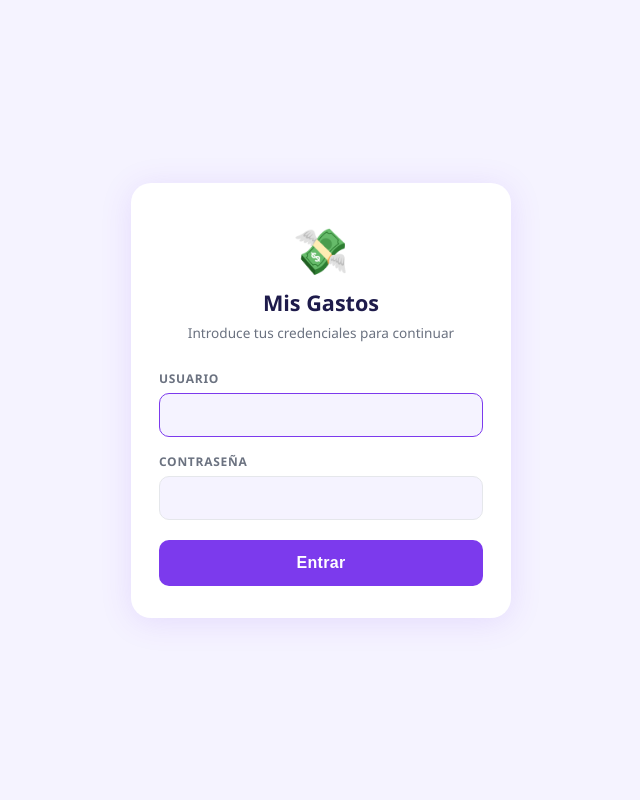
After one commit to ConstanzaCaballero/mis-gastos, a Flask app: page /login in a window 1280 px wide. The commit adds this page. Shown: the whole page, without its empty margins (319-959 px from the left). Run offline with Flask 3, Linux system fonts and the light colour scheme; some libraries are stand-ins or nearby versions.

Commit message:
Add login page and update categories
- Session-based auth: USERNAME/PASSWORD from env vars
- /login page with error feedback, /logout route
- All routes and API endpoints protected with @login_required
- JS redirects to /login on 401 (expired session)
- Remove Hogar category, add Otros category
- Add SECRET_KEY, USERNAME, PASSWORD to render.yaml

Co-Authored-By: Claude Sonnet 4.6 <noreply@anthropic.com>

```diff
--- a/app.py
+++ b/app.py
@@ -1,25 +1,68 @@
+import functools
 import os
+import secrets
 from contextlib import contextmanager
 from datetime import datetime
 
 import psycopg2
 from psycopg2.extras import RealDictCursor
-from flask import Flask, jsonify, render_template, request
+from flask import (
+    Flask, jsonify, redirect, render_template,
+    request, session, url_for,
+)
 
 app = Flask(__name__)
+app.secret_key = os.environ.get("SECRET_KEY", "dev-secret-change-me")
 
 _DATABASE_URL = os.environ.get("DATABASE_URL", "")
 if _DATABASE_URL.startswith("postgres://"):
     _DATABASE_URL = _DATABASE_URL.replace("postgres://", "postgresql://", 1)
 
+_USERNAME = os.environ.get("USERNAME", "admin")
+_PASSWORD = os.environ.get("PASSWORD", "password")
+
 CATEGORIES = [
     "supermercado", "restaurantes", "alquiler", "transporte",
     "viajes", "ropa_compras", "salud_gym", "fertilidad",
-    "hogar", "envios", "ocio", "suscripciones",
-    "claude", "adopta_abuelo", "comunidad_stro", "temu",
+    "envios", "ocio", "suscripciones",
+    "claude", "adopta_abuelo", "comunidad_stro", "temu", "otros",
 ]
 
 
+# ── Auth ─────────────────────────────────────────────────────
+def login_required(f):
+    @functools.wraps(f)
+    def decorated(*args, **kwargs):
+        if not session.get("logged_in"):
+            if request.path.startswith("/api/"):
+                return jsonify({"error": "No autenticado"}), 401
+            return redirect(url_for("login"))
+        return f(*args, **kwargs)
+    return decorated
+
+
+@app.route("/login", methods=["GET", "POST"])
+def login():
+    error = None
+    if request.method == "POST":
+        username = request.form.get("username", "")
+        password = request.form.get("password", "")
+        ok = secrets.compare_digest(username, _USERNAME) and \
+             secrets.compare_digest(password, _PASSWORD)
+        if ok:
+            session["logged_in"] = True
+            return redirect(url_for("index"))
+        error = "Usuario o contraseña incorrectos"
+    return render_template("login.html", error=error)
+
+
+@app.route("/logout")
+def logout():
+    session.clear()
+    return redirect(url_for("login"))
+
+
+# ── DB ───────────────────────────────────────────────────────
 @contextmanager
 def get_db():
     conn = psycopg2.connect(_DATABASE_URL, cursor_factory=RealDictCursor)
@@ -50,12 +93,15 @@ def init_db():
             )
 
 
+# ── Routes ───────────────────────────────────────────────────
 @app.route("/")
+@login_required
 def index():
     return render_template("index.html")
 
 
 @app.route("/api/expenses", methods=["GET"])
+@login_required
 def list_expenses():
     month = request.args.get("month") or datetime.today().strftime("%Y-%m")
     with get_db() as conn:
@@ -75,6 +121,7 @@ def list_expenses():
 
 
 @app.route("/api/expenses", methods=["POST"])
+@login_required
 def add_expense():
     data = request.get_json(silent=True) or {}
     try:
@@ -106,6 +153,7 @@ def add_expense():
 
 
 @app.route("/api/expenses/<int:expense_id>", methods=["DELETE"])
+@login_required
 def delete_expense(expense_id):
     with get_db() as conn:
         with conn.cursor() as cur:
@@ -114,6 +162,7 @@ def delete_expense(expense_id):
 
 
 @app.route("/api/summary")
+@login_required
 def summary():
     month = request.args.get("month") or datetime.today().strftime("%Y-%m")
     with get_db() as conn:
--- a/static/app.js
+++ b/static/app.js
@@ -10,7 +10,6 @@ const CATS = [
   { id: 'ropa_compras',   icon: '🛍️', label: 'Ropa / Compras',    short: 'Ropa',       color: '#db2777' },
   { id: 'salud_gym',      icon: '💪', label: 'Salud / Gym',        short: 'Salud',      color: '#65a30d' },
   { id: 'fertilidad',     icon: '🧬', label: 'Fertilidad',         short: 'Fertilidad', color: '#9333ea' },
-  { id: 'hogar',          icon: '🏠', label: 'Hogar',              short: 'Hogar',      color: '#475569' },
   { id: 'envios',         icon: '📦', label: 'Envíos',             short: 'Envíos',     color: '#92400e' },
   { id: 'ocio',           icon: '🎮', label: 'Ocio',               short: 'Ocio',       color: '#dc2626' },
   { id: 'suscripciones',  icon: '📺', label: 'Suscripciones',      short: 'Suscripc.',  color: '#4338ca' },
@@ -18,6 +17,7 @@ const CATS = [
   { id: 'adopta_abuelo',  icon: '👴', label: 'Adopta un abuelo',   short: 'A. Abuelo',  color: '#c2410c' },
   { id: 'comunidad_stro', icon: '🏘️', label: 'Comunidad Stro',    short: 'Stro',       color: '#0d9488' },
   { id: 'temu',           icon: '🛍️', label: 'TEMU',              short: 'TEMU',       color: '#f97316' },
+  { id: 'otros',          icon: '🗂️', label: 'Otros',             short: 'Otros',      color: '#6b7280' },
 ];
 const CAT_MAP = Object.fromEntries(CATS.map(c => [c.id, c]));
 
@@ -106,6 +106,7 @@ async function loadAll() {
 async function loadSummary() {
   try {
     const res  = await fetch(`/api/summary?month=${currentMonth}`);
+    if (res.status === 401) { location.href = '/login'; return; }
     const data = await res.json();
     heroAmount.textContent = fmt(data.total);
     renderBars(data.by_category, data.total);
@@ -141,6 +142,7 @@ function renderBars(rows, grandTotal) {
 async function loadExpenses() {
   try {
     const res  = await fetch(`/api/expenses?month=${currentMonth}`);
+    if (res.status === 401) { location.href = '/login'; return; }
     const data = await res.json();
     renderExpenses(data);
   } catch {
--- /dev/null
+++ b/templates/login.html
@@ -0,0 +1,131 @@
+<!DOCTYPE html>
+<html lang="es">
+<head>
+  <meta charset="UTF-8" />
+  <meta name="viewport" content="width=device-width, initial-scale=1.0, viewport-fit=cover" />
+  <meta name="theme-color" content="#7C3AED" />
+  <title>Mis Gastos — Acceder</title>
+  <style>
+    *, *::before, *::after { box-sizing: border-box; margin: 0; padding: 0; }
+    :root {
+      --primary: #7C3AED;
+      --primary-dark: #6D28D9;
+      --bg: #F5F3FF;
+      --surface: #fff;
+      --text: #1E1B4B;
+      --muted: #6B7280;
+      --border: #E5E7EB;
+      --danger: #EF4444;
+      --font: 'Segoe UI', system-ui, -apple-system, sans-serif;
+    }
+    body {
+      font-family: var(--font);
+      background: var(--bg);
+      min-height: 100dvh;
+      display: flex;
+      align-items: center;
+      justify-content: center;
+      padding: 24px 16px;
+    }
+    .card {
+      background: var(--surface);
+      border-radius: 20px;
+      padding: 36px 28px 32px;
+      width: 100%;
+      max-width: 380px;
+      box-shadow: 0 4px 32px rgba(124,58,237,.13);
+    }
+    .logo {
+      text-align: center;
+      margin-bottom: 8px;
+      font-size: 2.8rem;
+    }
+    h1 {
+      text-align: center;
+      font-size: 1.35rem;
+      font-weight: 800;
+      color: var(--text);
+      margin-bottom: 6px;
+    }
+    .subtitle {
+      text-align: center;
+      font-size: .85rem;
+      color: var(--muted);
+      margin-bottom: 28px;
+    }
+    .field { margin-bottom: 16px; }
+    label {
+      display: block;
+      font-size: .75rem;
+      font-weight: 700;
+      text-transform: uppercase;
+      letter-spacing: .06em;
+      color: var(--muted);
+      margin-bottom: 6px;
+    }
+    input[type="text"],
+    input[type="password"] {
+      width: 100%;
+      border: 1.5px solid var(--border);
+      border-radius: 10px;
+      padding: 12px 14px;
+      font-size: 1rem;
+      color: var(--text);
+      background: var(--bg);
+      -webkit-appearance: none;
+      transition: border-color .15s;
+    }
+    input:focus { outline: none; border-color: var(--primary); }
+    .error {
+      background: #FEE2E2;
+      color: var(--danger);
+      border-radius: 8px;
+      padding: 10px 14px;
+      font-size: .85rem;
+      font-weight: 600;
+      margin-bottom: 16px;
+      text-align: center;
+    }
+    button[type="submit"] {
+      width: 100%;
+      background: var(--primary);
+      color: #fff;
+      border: none;
+      border-radius: 10px;
+      padding: 14px;
+      font-size: 1rem;
+      font-weight: 700;
+      cursor: pointer;
+      margin-top: 4px;
+      transition: background .15s, transform .1s;
+      letter-spacing: .02em;
+    }
+    button[type="submit"]:active { transform: scale(.97); background: var(--primary-dark); }
+  </style>
+</head>
+<body>
+  <div class="card">
+    <div class="logo">💸</div>
+    <h1>Mis Gastos</h1>
+    <p class="subtitle">Introduce tus credenciales para continuar</p>
+
+    {% if error %}
+    <div class="error">{{ error }}</div>
+    {% endif %}
+
+    <form method="POST" action="/login" autocomplete="on">
+      <div class="field">
+        <label for="username">Usuario</label>
+        <input type="text" id="username" name="username"
+          autocomplete="username" required autofocus />
+      </div>
+      <div class="field">
+        <label for="password">Contraseña</label>
+        <input type="password" id="password" name="password"
+          autocomplete="current-password" required />
+      </div>
+      <button type="submit">Entrar</button>
+    </form>
+  </div>
+</body>
+</html>
```
Also changed, not shown: render.yaml (+7 -1 lines), static/style.css (+8 -3 lines), templates/index.html (+4 -3 lines).
